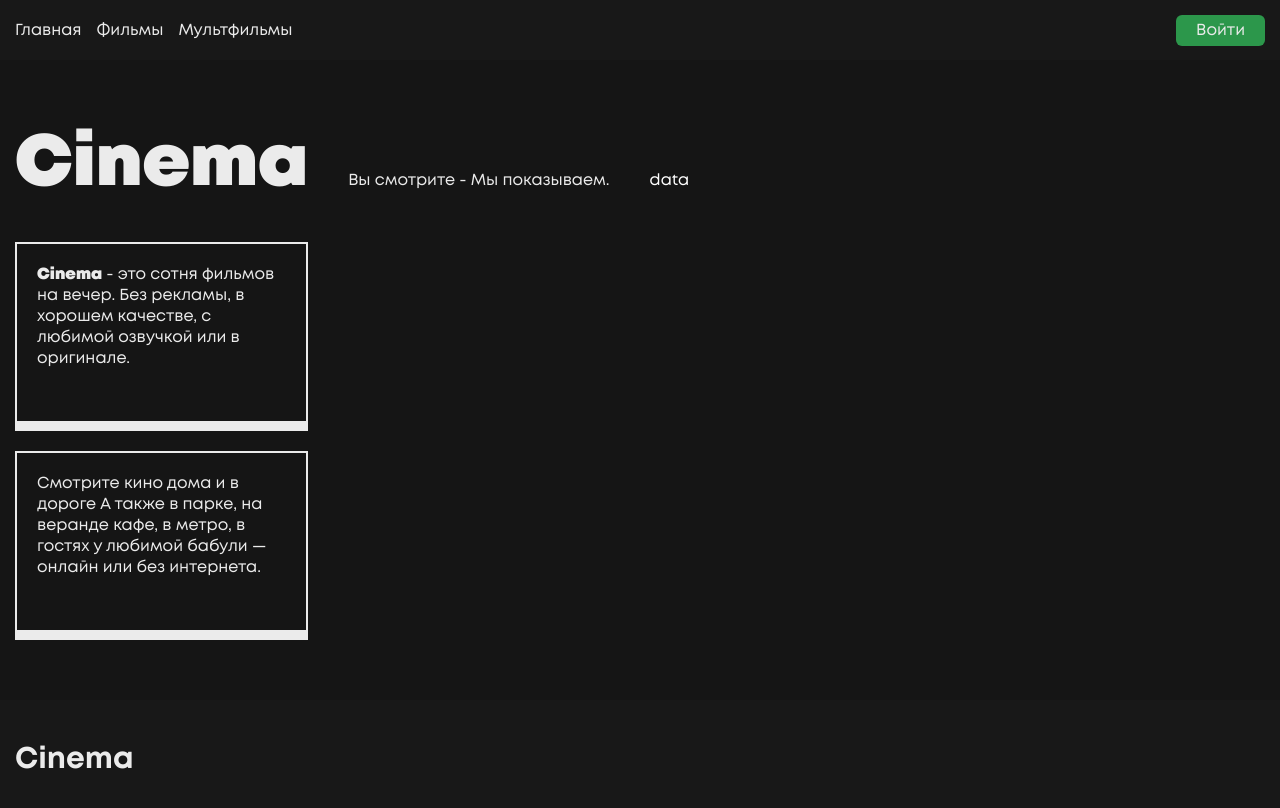
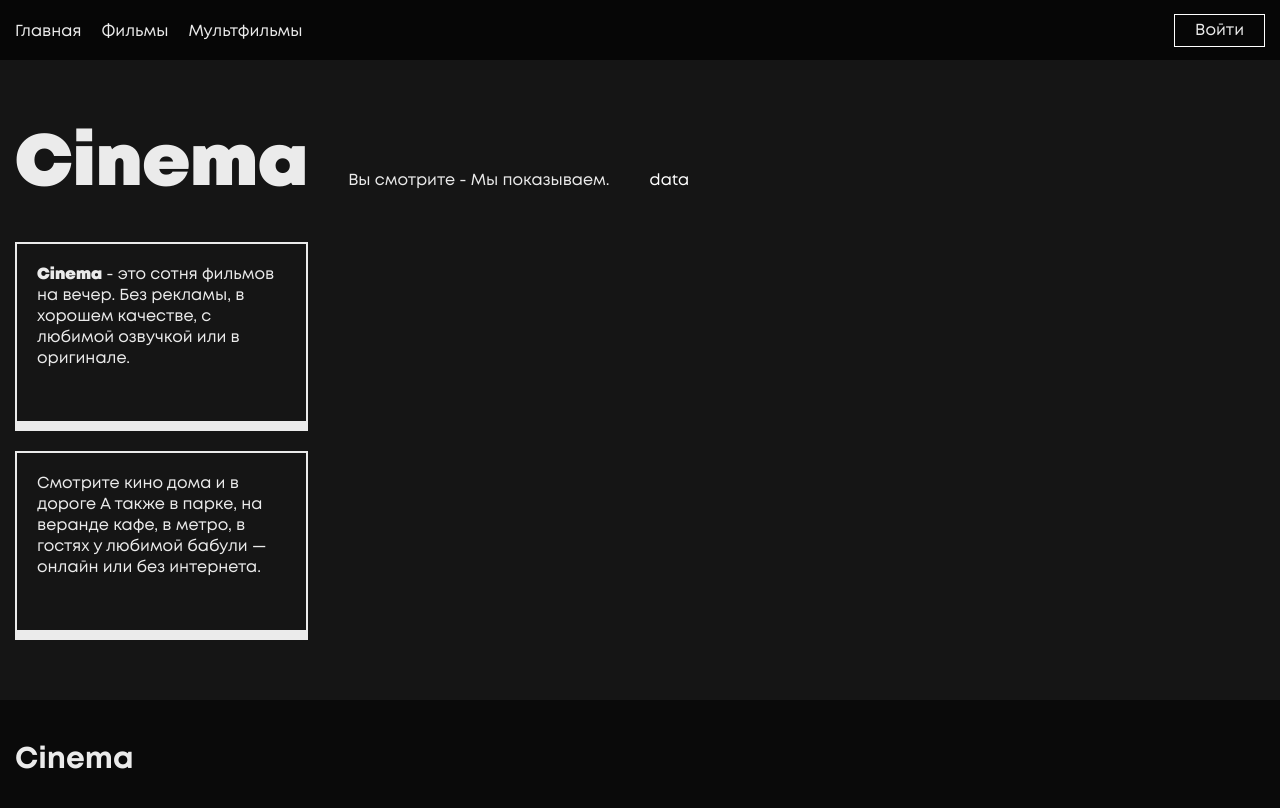
Before and after one commit to Attato/Nebo, a Next.js app: page / in a window 1280 px wide. Shown: the top 808 px of the page. Built offline with nearby package versions, Linux system fonts and the light colour scheme.

Commit message:
change components style

```diff
--- a/components/footer/footer.module.scss
+++ b/components/footer/footer.module.scss
@@ -1,5 +1,5 @@
 .footer {
-    background-color: #181818;
+	background-color: #0a0a0a;
 	color: #ebebeb;
 	height: 120px;
 	display: flex;
--- a/components/header/header.module.scss
+++ b/components/header/header.module.scss
@@ -1,5 +1,5 @@
 .header {
-	background-color: #181818;
+	background-color: #060606;
 	color: #ebebeb;
 	height: 60px;
 	display: flex;
@@ -19,15 +19,27 @@
 
 		.right__side {
 			display: flex;
-			gap: 15px;
+			gap: 20px;
+			height: 24px;
+
+			a {
+				display: flex;
+				align-items: flex-end;
+				gap: 5px;
+			}
 		}
 
 		.left__side {
 			a {
 				display: flex;
 				padding: 5px 20px;
-				background: #2c974b;
-				border-radius: 6px;
+				border: 1px solid white;
+
+				&:hover {
+					background-color: white;
+					color: #060606;
+					transition: all ease-in-out 0.3s;
+				}
 			}
 		}
 	}
```
Lines whose indentation alone changed are shown as unchanged.
